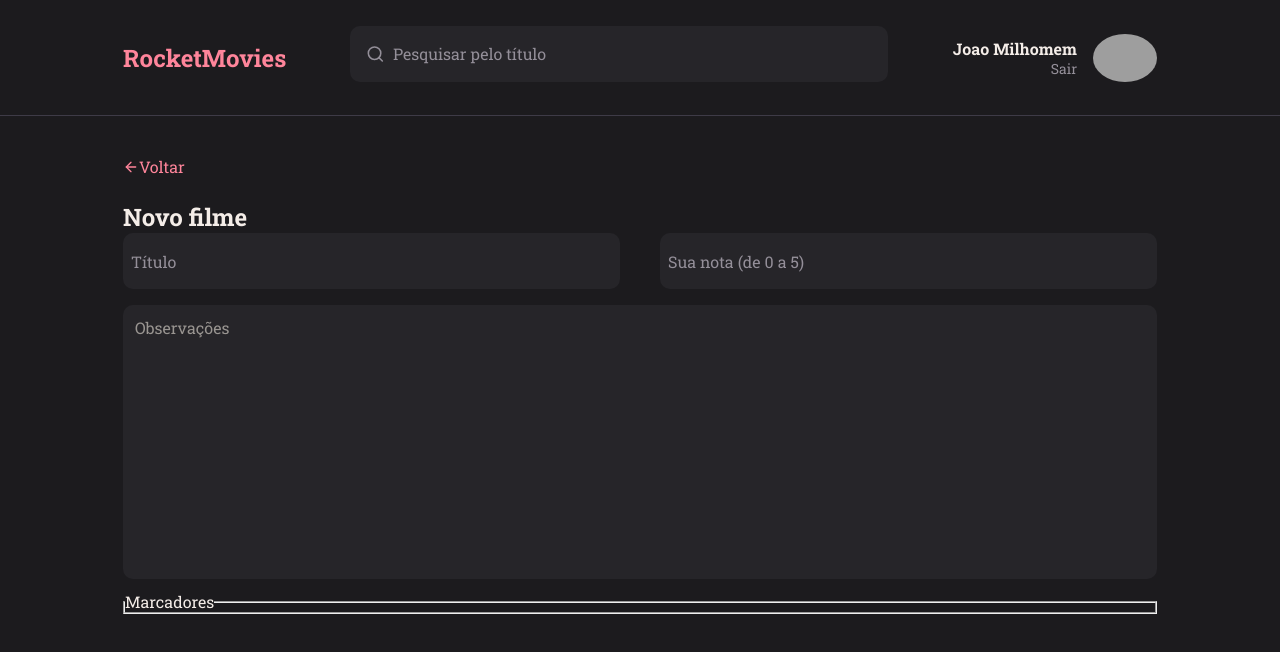
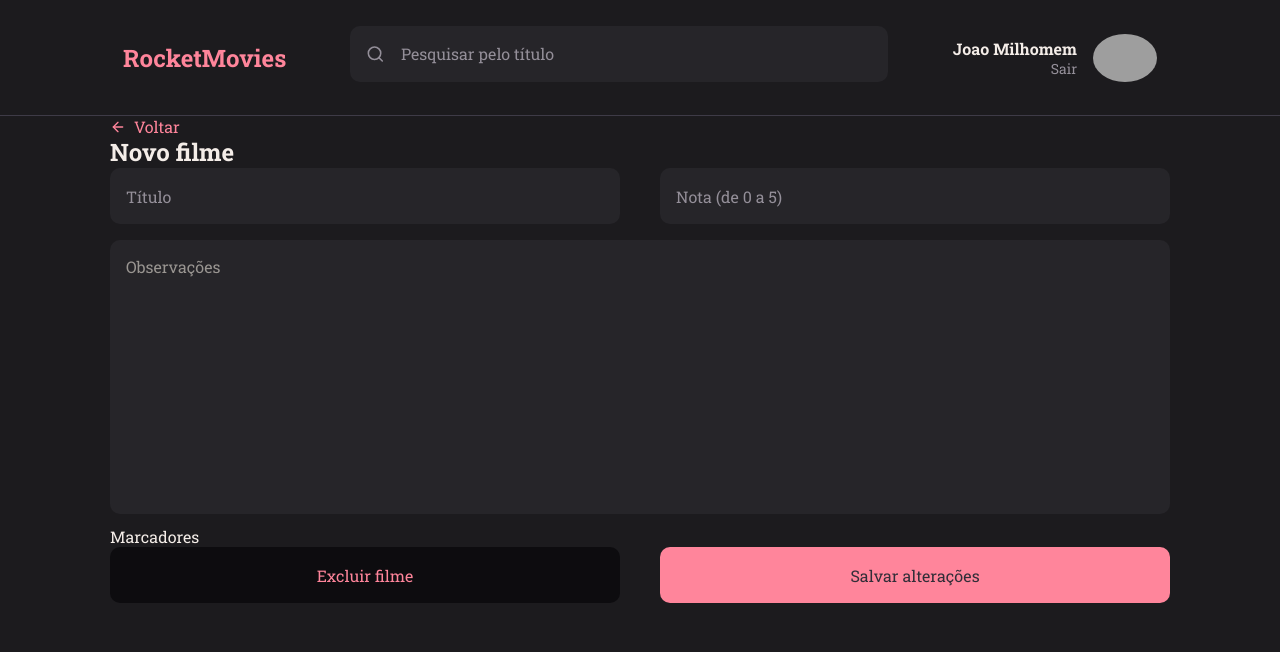
Before and after one commit to joao-milhomem/rocketmovies, a React (Vite) app: page / in a window 1280 px wide. Shown: the top 652 px of the page. Built offline with nearby package versions, Linux system fonts and the light colour scheme; grey boxes are pictures that could not be loaded.

Commit message:
refactoring newpage

```diff
--- a/src/components/Header/styles.js
+++ b/src/components/Header/styles.js
@@ -1,7 +1,7 @@
 import styled from "styled-components";
 
 export const Container = styled.header`
-  grid-area: header;
+  grid-area:header ;
   display: flex;
   padding: 24px 123px;
   align-items: center;
--- a/src/components/Input/styles.js
+++ b/src/components/Input/styles.js
@@ -18,7 +18,7 @@ export const Container = styled.div`
   >input{
     width: 100%;
     height: 56px;
-    padding-inline: 8px;
+    padding-inline: 16px;
 
     font-size: 16px;
 
--- a/src/components/TextArea/styles.js
+++ b/src/components/TextArea/styles.js
@@ -5,7 +5,7 @@ width: 100%;
 height: 274px;
 resize: none;
 
-padding: 12px;
+padding: 16px;
 
 background-color:${({theme}) => theme.COLORS.BACKGROUND_1};
 color: ${({theme}) => theme.COLORS.TEXT_1};
--- a/src/pages/New/index.jsx
+++ b/src/pages/New/index.jsx
@@ -1,37 +1,43 @@
-import { Container, Content, Form } from "./styles";
+import { Container,Content, Back, Form , Bookmarks} from "./styles";
 import {Header} from '../../components/Header'
-import {Input} from '../../components/Input'
-import {TextArea} from '../../components/TextArea'
-import {FiArrowLeft} from 'react-icons/fi'
-export function New() {
+import { FiArrowLeft } from "react-icons/fi";
+import { Input } from "../../components/Input";
+import { TextArea } from "../../components/TextArea";
+import {Button} from '../../components/Button'
+export function New (){
   return(
     <Container>
       <Header/>
 
+      <Back>
+        <a href="">
+          <FiArrowLeft/>
+          Voltar
+        </a>
+      </Back>
+
       <Content>
-       <main>
-        <a href="">
-            <FiArrowLeft/>
-            Voltar
-        </a>
-
         <Form>
           <h2>Novo filme</h2>
 
-          <div className="header">
-            <Input placeholder = 'Título'/>
-            <Input placeholder = 'Sua nota (de 0 a 5)'/>
+          <div className="group-flex">
+            <Input placeholder='Título'/>
+            <Input placeholder = 'Nota (de 0 a 5)'/>
           </div>
 
           <TextArea placeholder = 'Observações'/>
 
-          <fieldset>
-            <legend>Marcadores</legend>
-          </fieldset>
-        </Form>
+          <Bookmarks>
+            <p>Marcadores</p>
 
 
-       </main>
+          </Bookmarks>
+
+          <div className="group-flex">
+            <Button title='Excluir filme'/>
+            <Button title='Salvar alterações'/>
+          </div>
+        </Form>
       </Content>
     </Container>
   )
--- a/src/pages/New/styles.js
+++ b/src/pages/New/styles.js
@@ -1,39 +1,45 @@
 import styled from "styled-components";
 
 export const Container = styled.div`
+  width: 100%;
+  height: 100vh;
+
   display: grid;
-  grid-template-rows: 116px auto;
+  grid-template-rows: 116px 20px auto;
   grid-template-areas:
-  "header"
-  "content";
-
-  width: 100%;
-  height: 100%;
+    "header"
+    "back"
+    "content";
+`
+export const Back = styled.div`
+  grid-area: back;
+  padding-inline: 110px;
 
   a{
-    display: flex;
-    align-items: center;
-    color: ${({theme}) => theme.COLORS.ACCENT};
-  }
+      display: flex;
+      align-items: center;
+      gap: 8px;
 
+      color: ${({theme}) => theme.COLORS.ACCENT};
+    }
 `
-export const Content = styled.div`
+export const Content = styled.main`
   grid-area: content;
-  overflow-y:auto;
-  margin-top: 40px;
-
-  main{
-    padding-inline: 123px;
-  }
+  overflow-y: auto;
+  width: 100%;
 `
 export const Form = styled.form`
-  margin-top: 24px;
-
-  .header{
+    padding-inline: 110px;
+  .group-flex {
     display: flex;
     justify-content: space-between;
     gap: 40px;
+
+    button:nth-last-child(2){
+      background-color:${({theme}) => theme.COLORS.BACKGROUND_3} ;
+      color: ${({theme}) => theme.COLORS.ACCENT};
+    }
   }
-
-
 `
+export const Bookmarks = styled.div`
+`
```
